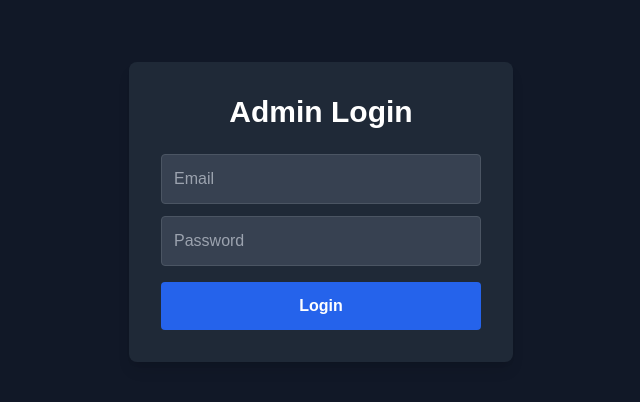
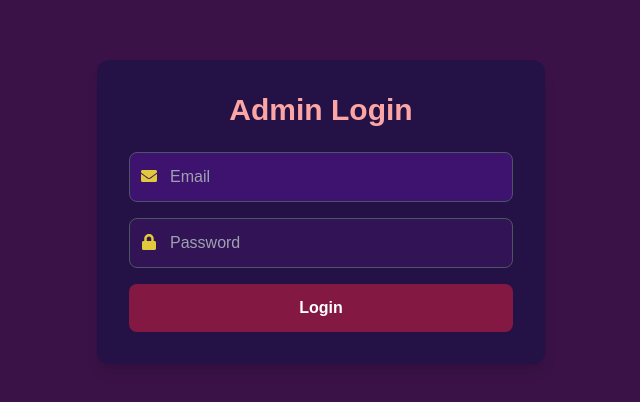
Before and after one commit to Akshi1277/Certificate, a Next.js app: page /admin/login in a window 1280 px wide. Shown: the part 188-590 px from the top of the page, without its empty margins (319-959 px from the left). Built offline with nearby package versions, Linux system fonts and the light colour scheme.

Commit message:
Update adminLogin.jsx

```diff
--- a/src/components/adminLogin/adminLogin.jsx
+++ b/src/components/adminLogin/adminLogin.jsx
@@ -2,14 +2,17 @@
 
 import { useState } from "react";
 import { useRouter } from "next/navigation";
+import { FaEnvelope, FaLock } from "react-icons/fa";
 
 const AdminLogin = () => {
   const router = useRouter();
   const [email, setEmail] = useState("");
   const [password, setPassword] = useState("");
   const [error, setError] = useState("");
+  const [loading, setLoading] = useState(false);
 
   const handleLogin = async () => {
+    setLoading(true);
     try {
       const res = await fetch("http://localhost:5000/api/admin/login", {
         method: "POST",
@@ -20,43 +23,55 @@ const AdminLogin = () => {
       });
 
       const data = await res.json();
-
       if (!res.ok) {
         setError(data.message);
+        setLoading(false);
         return;
       }
 
-      localStorage.setItem("adminToken", data.token); // Store JWT Token
-      router.push("/admin/create-certificate"); // Redirect to admin panel
+      localStorage.setItem("adminToken", data.token);
+      router.push("/admin/create-certificate");
     } catch (err) {
       setError("Server error. Try again.");
+      setLoading(false);
     }
   };
 
   return (
-    <div className="flex items-center justify-center min-h-screen bg-gray-900">
-      <div className="bg-gray-800 p-8 rounded-lg shadow-lg w-96">
-        <h1 className="text-3xl font-bold text-white text-center mb-6">Admin Login</h1>
-        {error && <p className="text-red-500 text-center mb-3">{error}</p>}
+    <div className="flex items-center justify-center min-h-screen bg-[#3a1247] p-4">
+      <div className="bg-[#241246] p-8 rounded-xl shadow-lg w-full max-w-md">
+        <h1 className="text-3xl font-semibold text-red-300 text-center mb-6">Admin Login</h1>
+        {error && (
+          <p className="text-[#F34213] bg-red-900 bg-opacity-30 p-2 rounded text-center mb-4 animate-pulse">
+            {error}
+          </p>
+        )}
+        <div className="relative mb-4">
+          <FaEnvelope className="absolute left-3 top-4 text-[#E0CA3C]" />
           <input
             type="email"
             placeholder="Email"
-          className="w-full p-3 mb-3 bg-gray-700 text-white border border-gray-600 rounded focus:outline-none focus:ring-2 focus:ring-blue-500"
+            className="w-full p-3 pl-10 bg-[#3e136f] text-white border border-gray-600 rounded-lg focus:outline-none focus:ring-2 focus:ring-[#E0CA3C]"
             value={email}
             onChange={(e) => setEmail(e.target.value)}
           />
+        </div>
+        <div className="relative mb-4">
+          <FaLock className="absolute left-3 top-4 text-[#E0CA3C]" />
           <input
             type="password"
             placeholder="Password"
-          className="w-full p-3 mb-4 bg-gray-700 text-white border border-gray-600 rounded focus:outline-none focus:ring-2 focus:ring-blue-500"
+            className="w-full p-3 pl-10 bg-[#321356] text-white border border-gray-600 rounded-lg focus:outline-none focus:ring-2 focus:ring-[#E0CA3C]"
             value={password}
             onChange={(e) => setPassword(e.target.value)}
           />
+        </div>
         <button
           onClick={handleLogin}
-          className="w-full p-3 bg-blue-600 hover:bg-blue-500 text-white font-bold rounded transition"
+          className="w-full p-3 bg-pink-900 hover:bg-red-950 text-white font-bold rounded-lg transition flex items-center justify-center"
+          disabled={loading}
         >
-          Login
+          {loading ? "Logging in..." : "Login"}
         </button>
       </div>
     </div>
```
Lines whose indentation alone changed are shown as unchanged.
